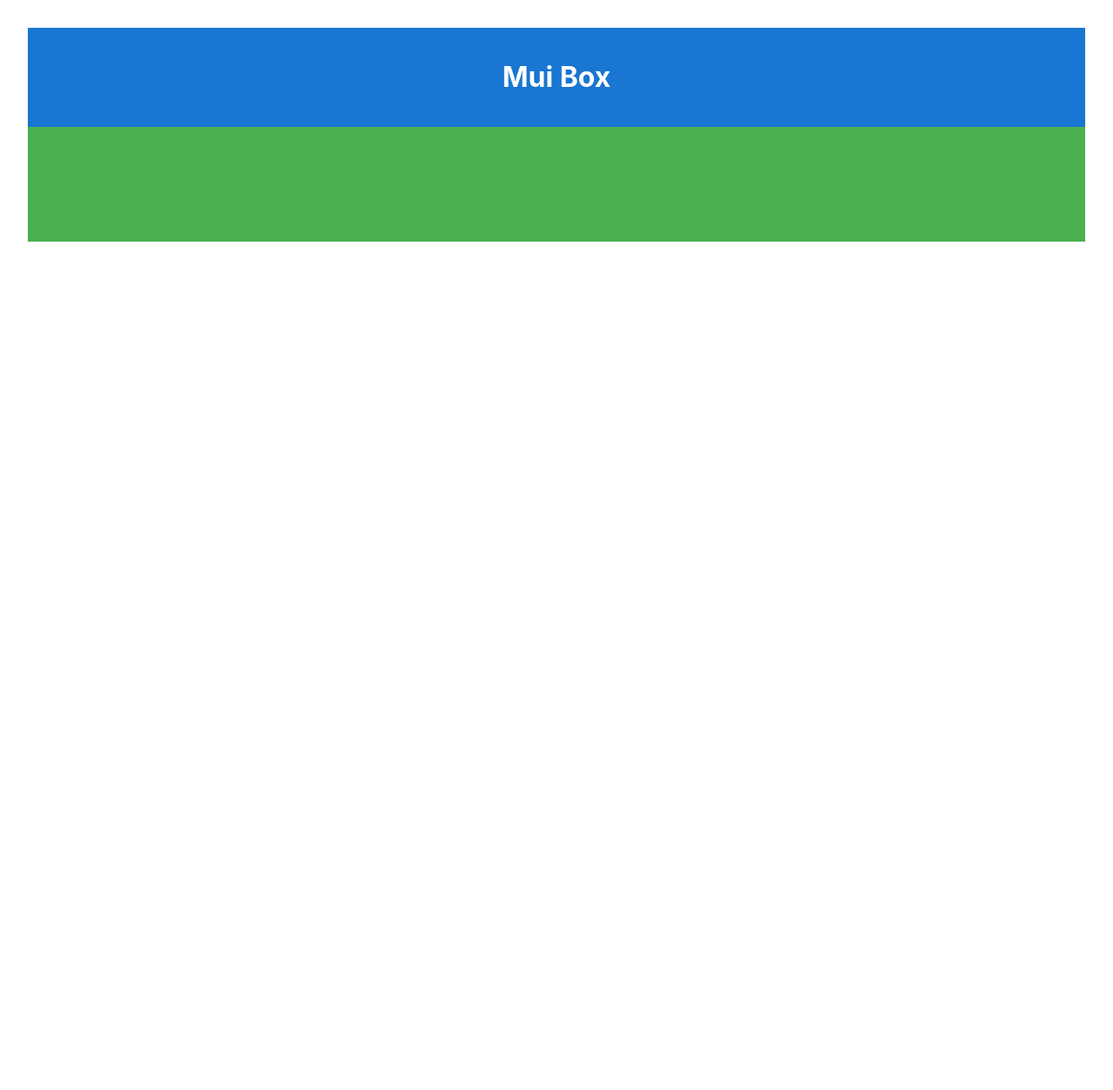
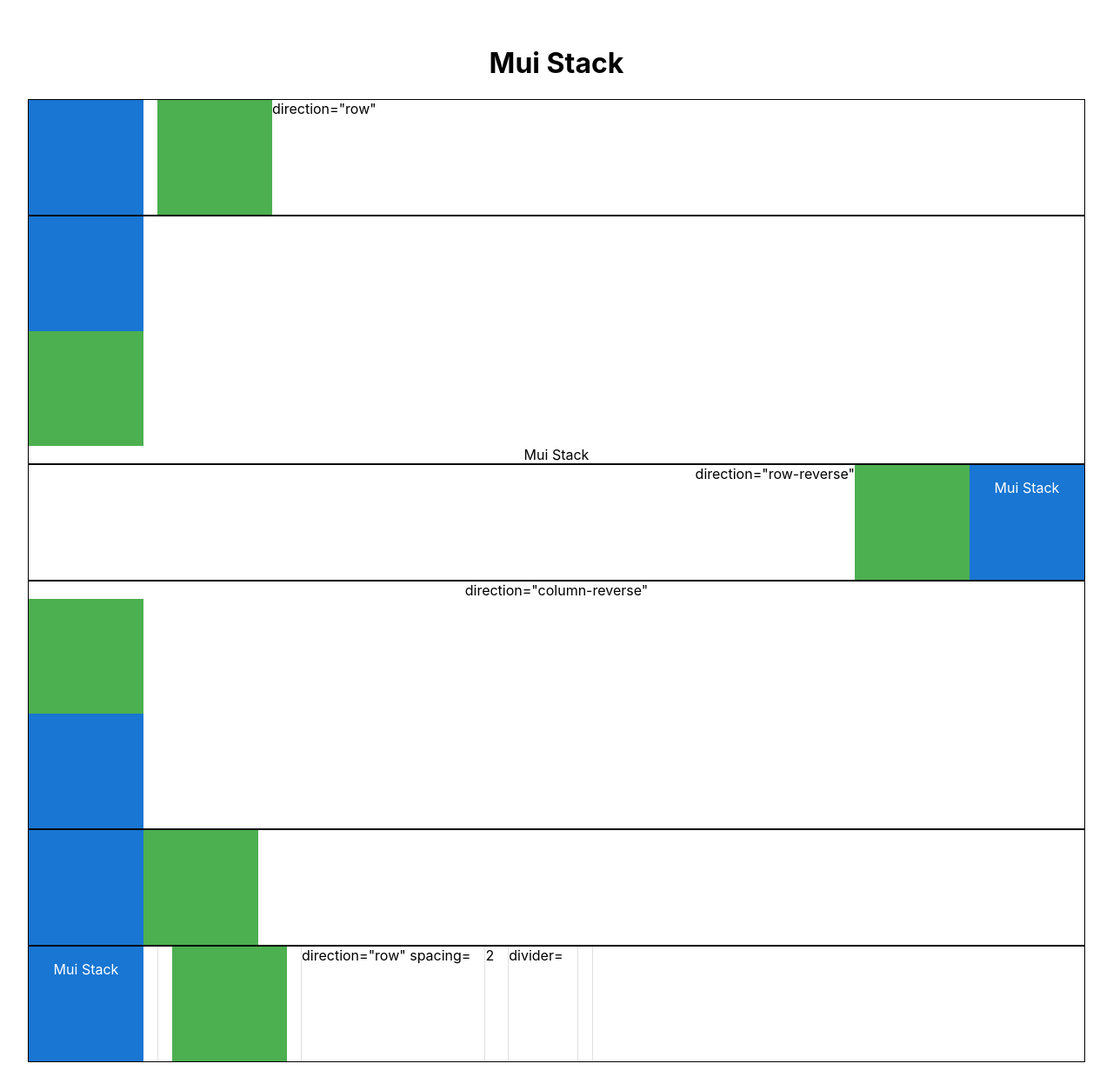
Before and after one commit to atultingre/mui-react, a React (Create React App) app: page / in a window 1280 px wide. Shown: the whole page at 87% size. Before the commit the page ends 800 px from the top, so only its background shows below. Built offline with nearby package versions, Linux system fonts and the light colour scheme.

Commit message:
MUI Stack

```diff
--- a/src/App.js
+++ b/src/App.js
@@ -9,6 +9,7 @@ import MuiSwitch from "./components/MuiSwitch";
 import MuiRating from "./components/MuiRating";
 import MuiAutocomplete from "./components/MuiAutocomplete";
 import MuiBox from "./components/MuiBox";
+import MuiStack from "./components/MuiStack";
 
 function App() {
   return (
@@ -21,8 +22,9 @@ function App() {
       <MuiCheckbox />
       <MuiSwitch/>
       <MuiRating/>
-      <MuiAutocomplete/> */}
-      <MuiBox/>
+      <MuiAutocomplete/>
+      <MuiBox/> */}
+      <MuiStack/>
     </div>
   );
 }
--- /dev/null
+++ b/src/components/MuiStack.js
@@ -0,0 +1,141 @@
+import React from "react";
+import { Box, Divider, Stack } from "@mui/material";
+
+const MuiStack = () => {
+  return (
+    <>
+    <h1>Mui Stack</h1>
+      <Stack sx={{ border: "1px solid" }} direction="row" spacing={2}>
+        <Box
+          sx={{
+            backgroundColor: "primary.main",
+            color: "white",
+            width: "100px",
+            height: "100px",
+            padding: "16px",
+            "&:hover": {
+              backgroundColor: "primary.light",
+            },
+          }}>
+
+        </Box>
+        <Box
+          display="flex"
+          height="100px"
+          width="100px"
+          bgcolor="success.light"
+          p={2}></Box>
+          direction="row"
+      </Stack>
+      <Stack sx={{ border: "1px solid" }}  >
+        <Box
+          sx={{
+            backgroundColor: "primary.main",
+            color: "white",
+            width: "100px",
+            height: "100px",
+            padding: "16px",
+            "&:hover": {
+              backgroundColor: "primary.light",
+            },
+          }}>
+
+        </Box>
+        <Box
+          display="flex"
+          height="100px"
+          width="100px"
+          bgcolor="success.light"
+          p={2}></Box>
+          Mui Stack
+      </Stack>
+      <Stack sx={{ border: "1px solid" }} direction="row-reverse">
+        <Box
+          sx={{
+            backgroundColor: "primary.main",
+            color: "white",
+            width: "100px",
+            height: "100px",
+            padding: "16px",
+            "&:hover": {
+              backgroundColor: "primary.light",
+            },
+          }}>
+          Mui Stack
+        </Box>
+        <Box
+          display="flex"
+          height="100px"
+          width="100px"
+          bgcolor="success.light"
+          p={2}></Box>
+          direction="row-reverse"
+      </Stack>
+      <Stack sx={{ border: "1px solid" }} direction="column-reverse">
+        <Box
+          sx={{
+            backgroundColor: "primary.main",
+            color: "white",
+            width: "100px",
+            height: "100px",
+            padding: "16px",
+            "&:hover": {
+              backgroundColor: "primary.light",
+            },
+          }}>
+        </Box>
+        <Box
+          display="flex"
+          height="100px"
+          width="100px"
+          bgcolor="success.light"
+          p={2}></Box>
+          direction="column-reverse"
+      </Stack>
+      <Stack sx={{ border: "1px solid" }} direction="row">
+        <Box
+          sx={{
+            backgroundColor: "primary.main",
+            color: "white",
+            width: "100px",
+            height: "100px",
+            padding: "16px",
+            "&:hover": {
+              backgroundColor: "primary.light",
+            },
+          }}>
+        </Box>
+        <Box
+          display="flex"
+          height="100px"
+          width="100px"
+          bgcolor="success.light"
+          p={2}></Box>
+      </Stack>
+      <Stack sx={{ border: "1px solid" }} direction="row" spacing={2} divider={<Divider orientation="vertical" flexItem />}>
+        <Box
+          sx={{
+            backgroundColor: "primary.main",
+            color: "white",
+            width: "100px",
+            height: "100px",
+            padding: "16px",
+            "&:hover": {
+              backgroundColor: "primary.light",
+            },
+          }}>
+          Mui Stack
+        </Box>
+        <Box
+          display="flex"
+          height="100px"
+          width="100px"
+          bgcolor="success.light"
+          p={2}></Box>
+           direction="row" spacing={2} divider={<Divider orientation="vertical" flexItem />}
+      </Stack>
+    </>
+  );
+};
+
+export default MuiStack;
```
